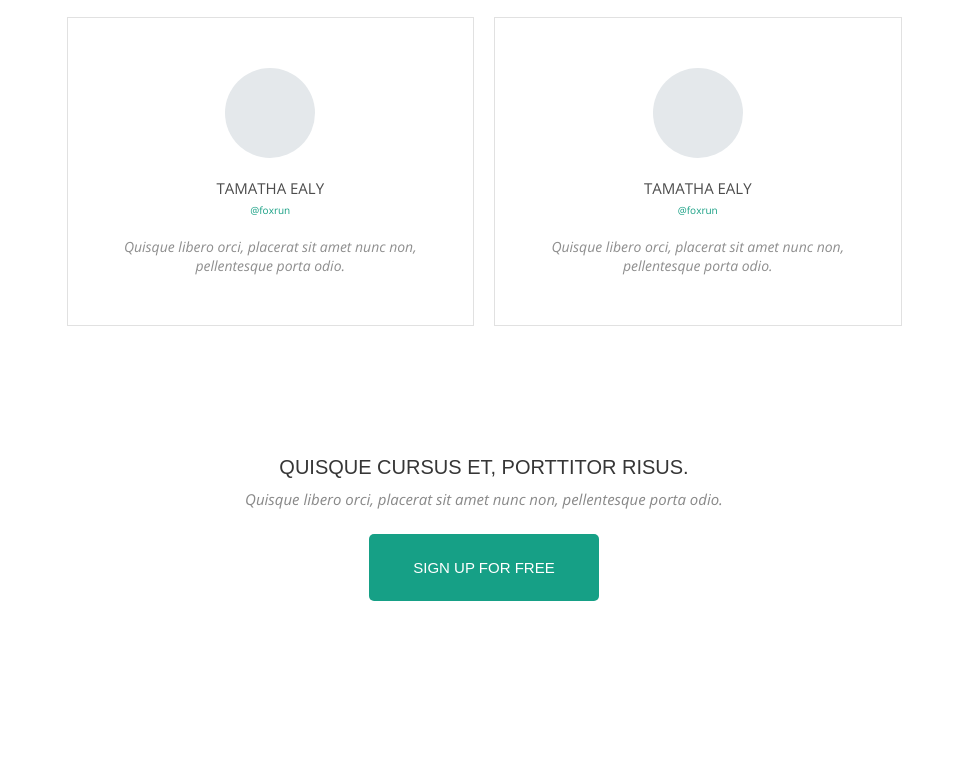
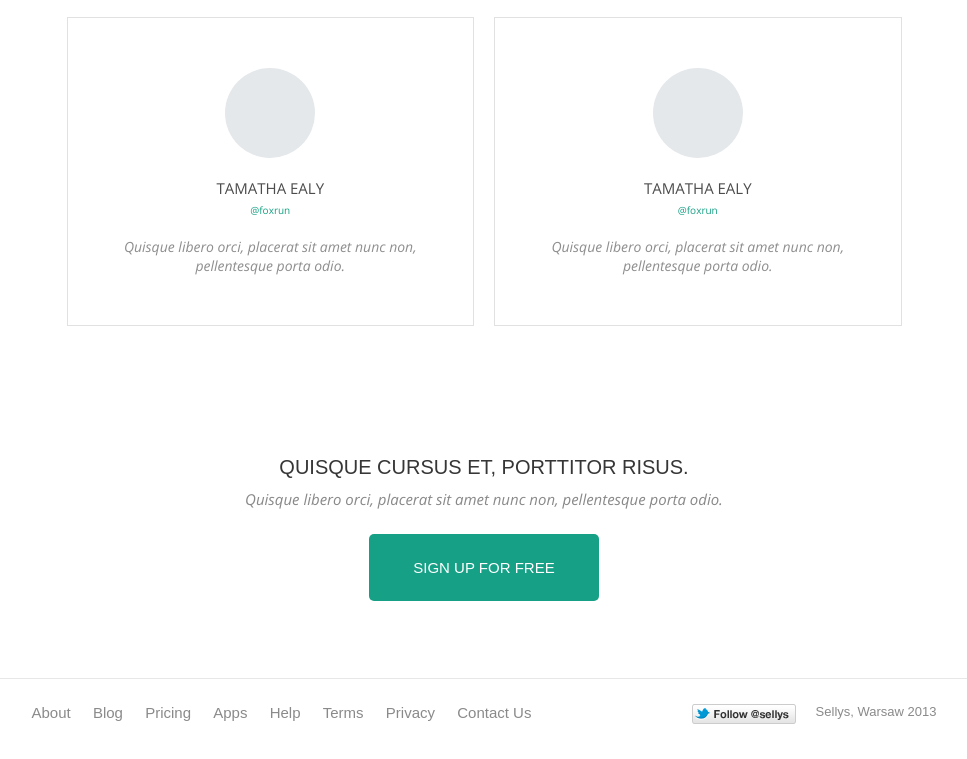
Before and after one commit to EdgardSantAnna/Sanar-Desafio, a plain HTML site: page index.html in a window 1280 px wide. Shown: the part 4171-4930 px from the top of the page, without its empty margins (156-1123 px from the left). Before the commit the page ends 4849 px from the top, so only its background shows below. Drawn offline with Linux system fonts and the light colour scheme; a web font is replaced by a local one.

Commit message:
Sexto Commit
Finalizando Desktop view

```diff
--- a/css/style.css
+++ b/css/style.css
@@ -538,5 +538,45 @@ h1,h2,h3,h4,h5{
 
 /* Menu Rodape */
 .Menu_Rodape{
+    padding: 25px 0 35px;
+    width: 100%;
+    box-sizing: border-box;
+    border-top: 1px solid #e7e7e7;
 
 }
+
+    .Menu_Rodape_Area{
+        max-width: 905px;
+        margin: 0 auto;
+        width: 100%;
+        text-align: center;
+        display: flex;
+        justify-content: space-between;
+    }
+
+        .Menu{
+            margin: 0;
+            padding: 0;
+            width: calc(100% - 245px);
+            max-width: 500px;
+            display: flex;
+            justify-content: space-between;
+            font-size: 15px;
+            font-family: OpenSans-Light, sans-serif;
+            color: #8a8a8a;
+        }
+
+            .Menu li{
+                display: block;
+                margin: 0;
+                padding: 0;
+            }
+
+        .Assinatura{
+            display: flex;
+            justify-content: space-between;
+            width: 245px;
+            font-size: 13px;
+            font-family: OpenSans-Light, sans-serif;
+            color: #8a8a8a;
+        }
--- a/index.html
+++ b/index.html
@@ -139,7 +139,20 @@
         <!-- Menu Rodape -->
         <section class="Menu_Rodape">
             <div class="Center Menu_Rodape_Area">
-
+                <ul class="Menu">
+                    <li>About</li>
+                    <li>Blog</li>
+                    <li>Pricing</li>
+                    <li>Apps</li>
+                    <li>Help</li>
+                    <li>Terms</li>
+                    <li>Privacy</li>
+                    <li>Contact Us</li>
+                </ul>
+                <div class="Assinatura">
+                    <a href="" title="follow button"><img src="imagens/follow button.png" alt="follow button" title="follow button"></a>
+                    <span>Sellys, Warsaw 2013</span>
+                </div>
             </div>
         </section>
 
```
